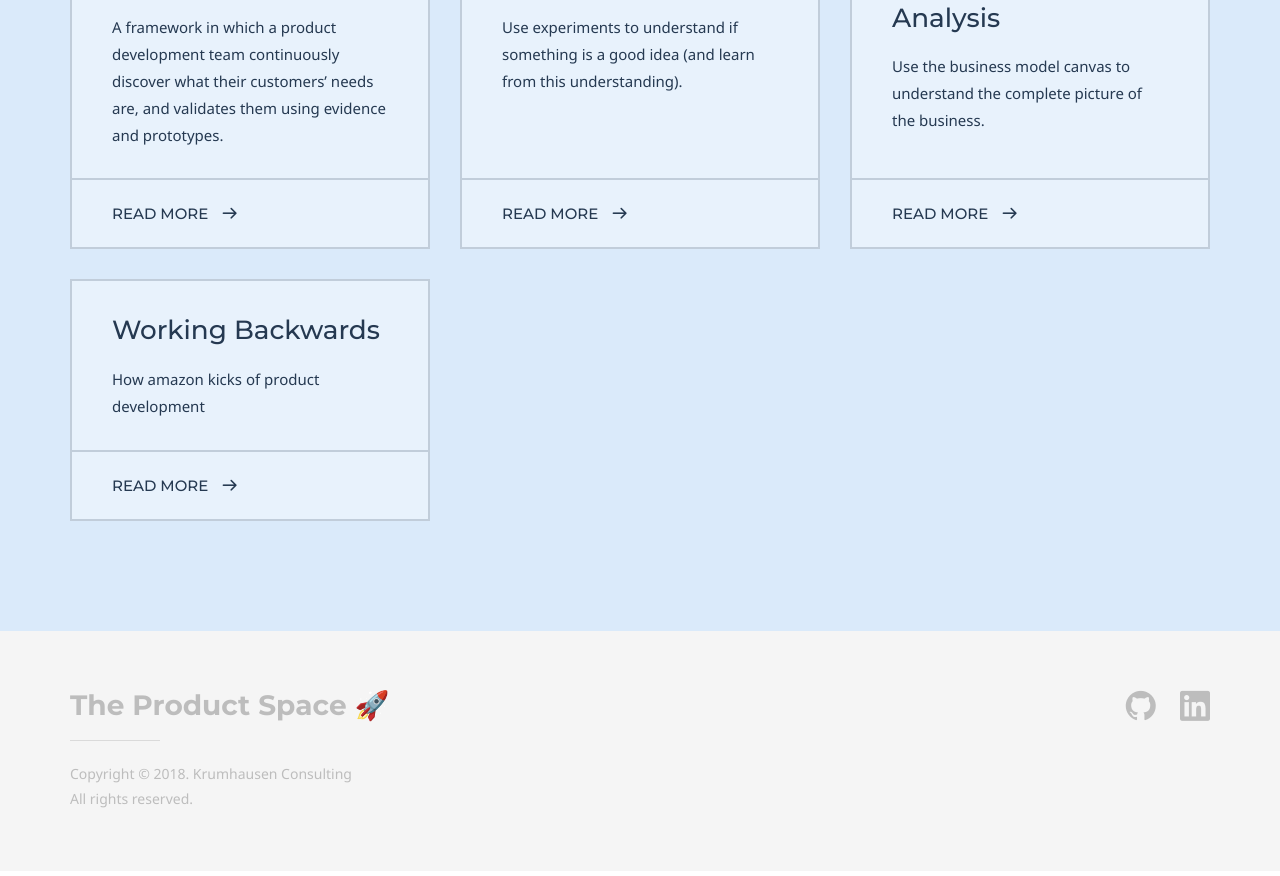
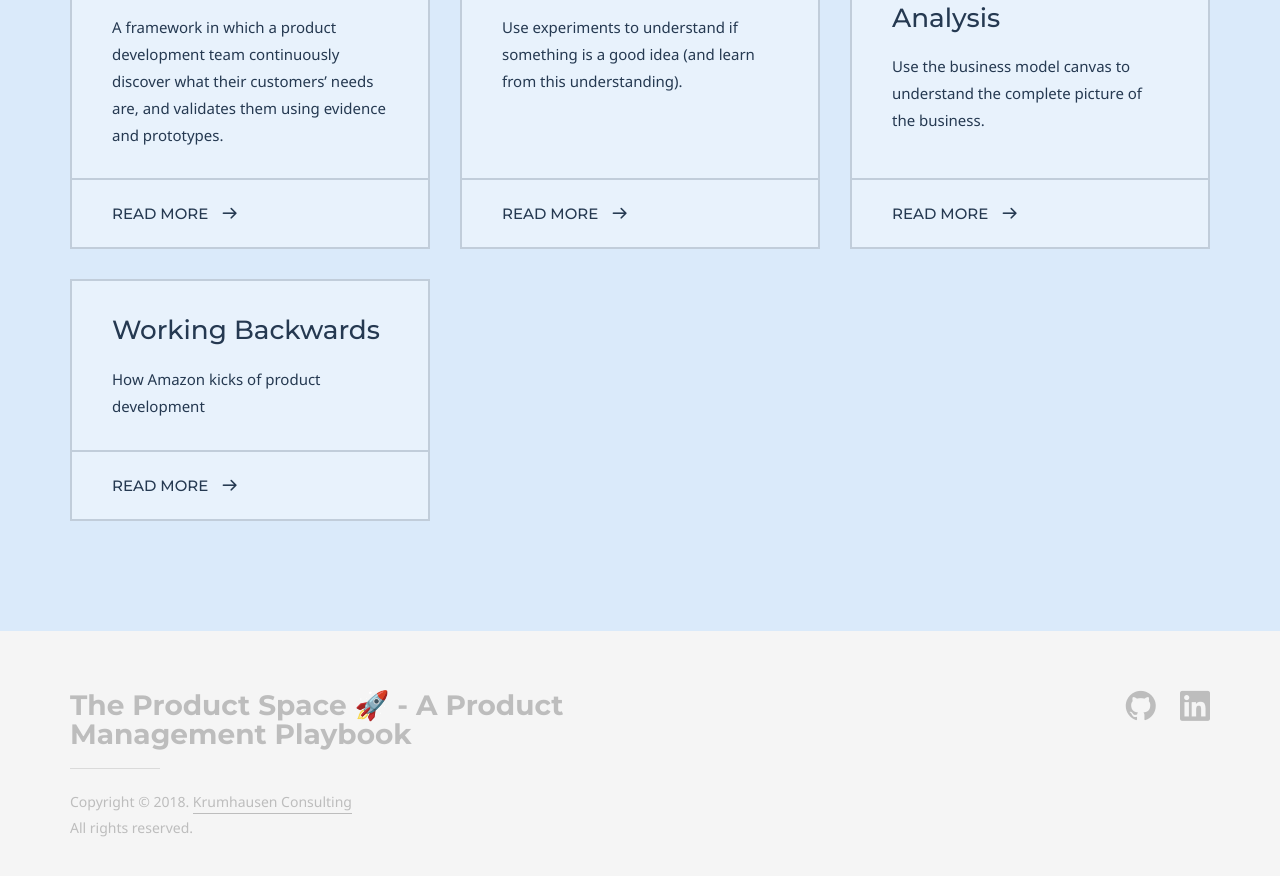
Before and after one commit to mrkrumhausen/product-space, a Jekyll site: the page built from index.md, in a window 1280 px wide and 900 px high, scrolled down 982 px. Shown: the top 876 px of the window. Built offline with Jekyll 4.4.1, drawn with Linux system fonts in a browser that asks for light colours; some web fonts are replaced.

```diff
--- a/_config.yml
+++ b/_config.yml
@@ -14,9 +14,9 @@ doks:
     footer:
         content:
             logo:
-                text: The Product Space 🚀
+                text: The Product Space 🚀 - A Product Management Playbook
                 image:
-            copyright: Copyright &copy; 2018. Krumhausen Consulting <br>All rights reserved.
+            copyright: Copyright &copy; 2018. <a href="https://krumhausen.com/">Krumhausen Consulting</a><br> All rights reserved.
         social_list:
             - network_name: github
               profile_url: 'http://github.com/mrkrumhausen/product-playbook'
--- a/index.md
+++ b/index.md
@@ -49,7 +49,7 @@ grid_navigation:
       cta: Read more
       url: '/plays/business-model-analysis'
     - title: Working Backwards
-      excerpt: How amazon kicks of product development
+      excerpt: How Amazon kicks of product development
       cta: Read more
       url: '/plays/working-backwards'
 
```
Also changed, not shown: plays/okr.md (+1 -1 lines), README.md, favicon.ico, 6 other files.
